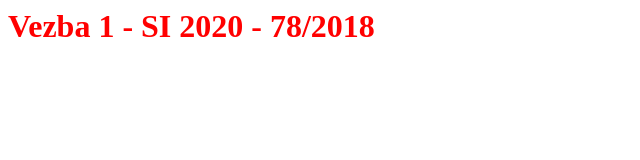
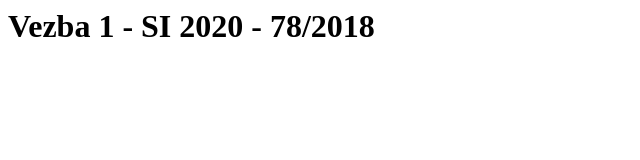
Before and after one commit to teodora782018/git-zadatak, a plain HTML site: page index.html in a window 1280 px wide. Shown: the whole page, without its empty margins (0-640 px from the left). Drawn offline with Linux system fonts and the light colour scheme.

Commit message:
Izmenjen index.html i obrisan main.css

```diff
--- a/index.html
+++ b/index.html
@@ -1,6 +1,5 @@
 <html>
 <head>
-	<link rel="stylesheet" type="text/css" href="main.css">
 </head>
 <body>
 	<h1 class="h1-style">Vezba 1 - SI 2020 - 78/2018</h1>
--- a/main.css
+++ /dev/null
@@ -1,3 +0,0 @@
-h1 {
-	color: red;
-}
```
